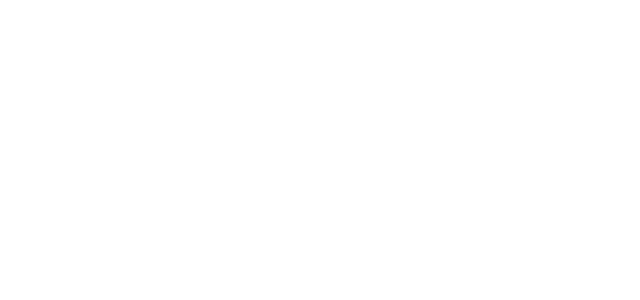
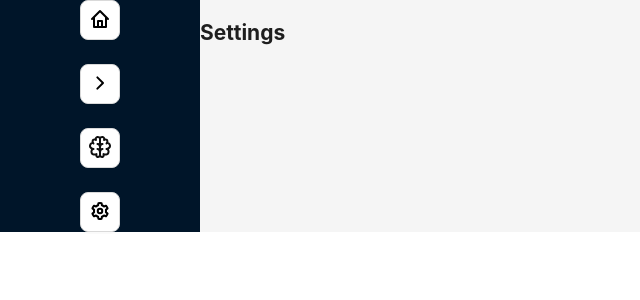
Before and after one commit to DanielPoprawski/quiz-app, a React (Vite) app: page /settings in a window 1280 px wide. Before the commit this address had no page. Shown: the top 300 px of the page, without its empty margins (0-640 px from the left). Built offline with nearby package versions, Linux system fonts and the light colour scheme.

Commit message:
Added settings page

```diff
--- a/package.json
+++ b/package.json
@@ -11,7 +11,7 @@
   },
   "dependencies": {
     "@ant-design/icons": "^5.5.1",
-    "antd": "^5.21.6",
+    "antd": "^5.22.1",
     "bootstrap": "^5.3.3",
     "react": "^18.3.1",
     "react-bootstrap": "^2.10.5",
--- a/src/index.css
+++ b/src/index.css
@@ -109,8 +109,5 @@
         color: grey;
         width: 80%;
         text-align: center;
-        position: absolute;
-        top: 30%;
-        left: 10%;
         font-size: 2rem;
 }
--- a/src/index.jsx
+++ b/src/index.jsx
@@ -4,6 +4,7 @@
 import Learn from "./pages/Learn.jsx";
 import Home from "./pages/Home.jsx";
 import Sidebar from "./pages/components/Sidebar.jsx";
+import Settings from "./pages/Settings.jsx";
 import NotFound from "./pages/404.jsx";
 import Memorize from "./pages/Memorize.jsx";
 import { useRef, useEffect } from "react";
@@ -21,6 +22,10 @@
         {
                 path: "/memorize",
                 element: <Memorize />,
+        },
+        {
+                path: "/settings",
+                element: <Settings />,
         },
 ]);
 
--- a/src/pages/Memorize.jsx
+++ b/src/pages/Memorize.jsx
@@ -1,7 +1,10 @@
 import { useState } from "react";
 import paragraph from "../assets/directory/lorem_ipsum.json";
 import { setTitle } from "../index.jsx";
-import Sider from "antd/es/layout/Sider.js";
+import { Flex, Layout } from "antd";
+import Sidebar from "./components/Sidebar.jsx";
+const { Sider, Content } = Layout;
+
 
 export default function Memorize() {
         const [input, setInput] = useState("");
--- /dev/null
+++ b/src/pages/Settings.jsx
@@ -0,0 +1,22 @@
+import { useState } from "react";
+import { setTitle } from "../index.jsx";
+import { Flex, Layout } from "antd";
+import Sidebar from "./components/Sidebar.jsx";
+const { Sider, Content } = Layout;
+
+export default function Settings() {
+        setTitle("Settings");
+
+        return (
+                <Flex>
+                        <Layout>
+                                <Sider>
+                                        <Sidebar />
+                                </Sider>
+                                <Content>
+                                        <h2>Settings</h2>
+                                </Content>
+                        </Layout>
+                </Flex>
+        );
+}
--- a/src/pages/components/Sidebar.jsx
+++ b/src/pages/components/Sidebar.jsx
@@ -1,5 +1,7 @@
 import { useState } from "react";
 import { Button, Flex, Space } from "antd";
+import { BrowserRouter as Router, Routes, Route, createBrowserRouter, RouterProvider } from "react-router-dom";
+import { Link } from "react-router-dom"
 import { ArrowIcon, BrainIcon, HomeIcon, MenuIcon, SettingsIcon } from "../../assets/icons/CustomIcons";
 
 export default function Sidebar() {
@@ -48,10 +50,10 @@
                         <Flex vertical align="center" gap="large">
                                 {/* TODO: Add <Link> elements to these buttons */}
                                 <Space direction="vertical" size="large">
-                                        <Button size={"large"} icon={<HomeIcon />} />
-                                        <Button size={"large"} icon={<ArrowIcon />} />
-                                        <Button size={"large"} icon={<BrainIcon />} />
-                                        <Button size={"large"} icon={<SettingsIcon />} />
+                                        <Link to="/"><Button size={"large"} icon={<HomeIcon />} /></Link>
+                                        <Link to="/learn/0"><Button size={"large"} icon={<ArrowIcon />} /></Link>
+                                        <Link to="/memorize"><Button size={"large"} icon={<BrainIcon />} /></Link>
+                                        <Link to="/settings"><Button size={"large"} icon={<SettingsIcon />} /></Link>
                                 </Space>
                         </Flex>
                 </div>
```
Also changed, not shown: 1 other file (tests, documents, lock files or other folders).
